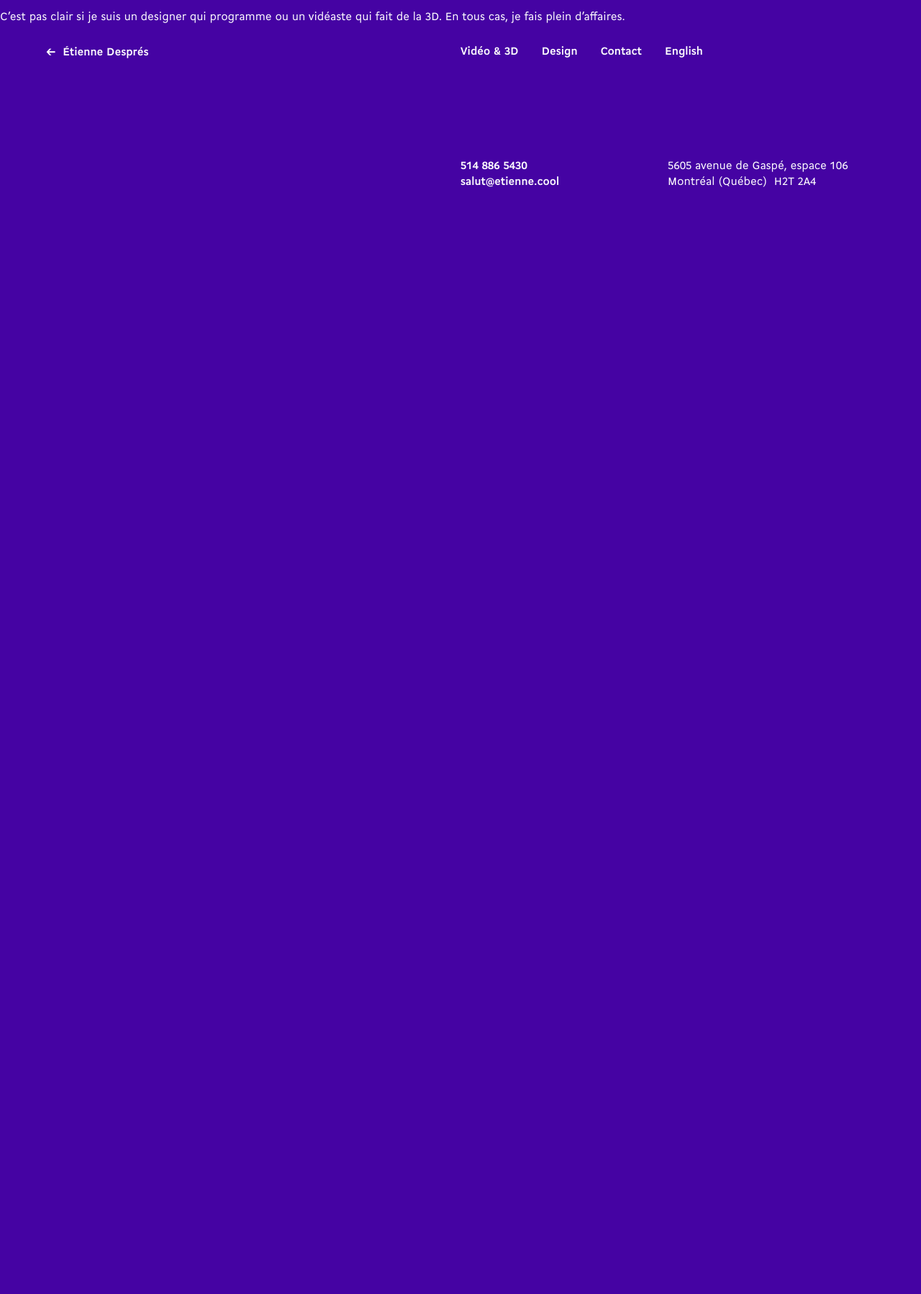
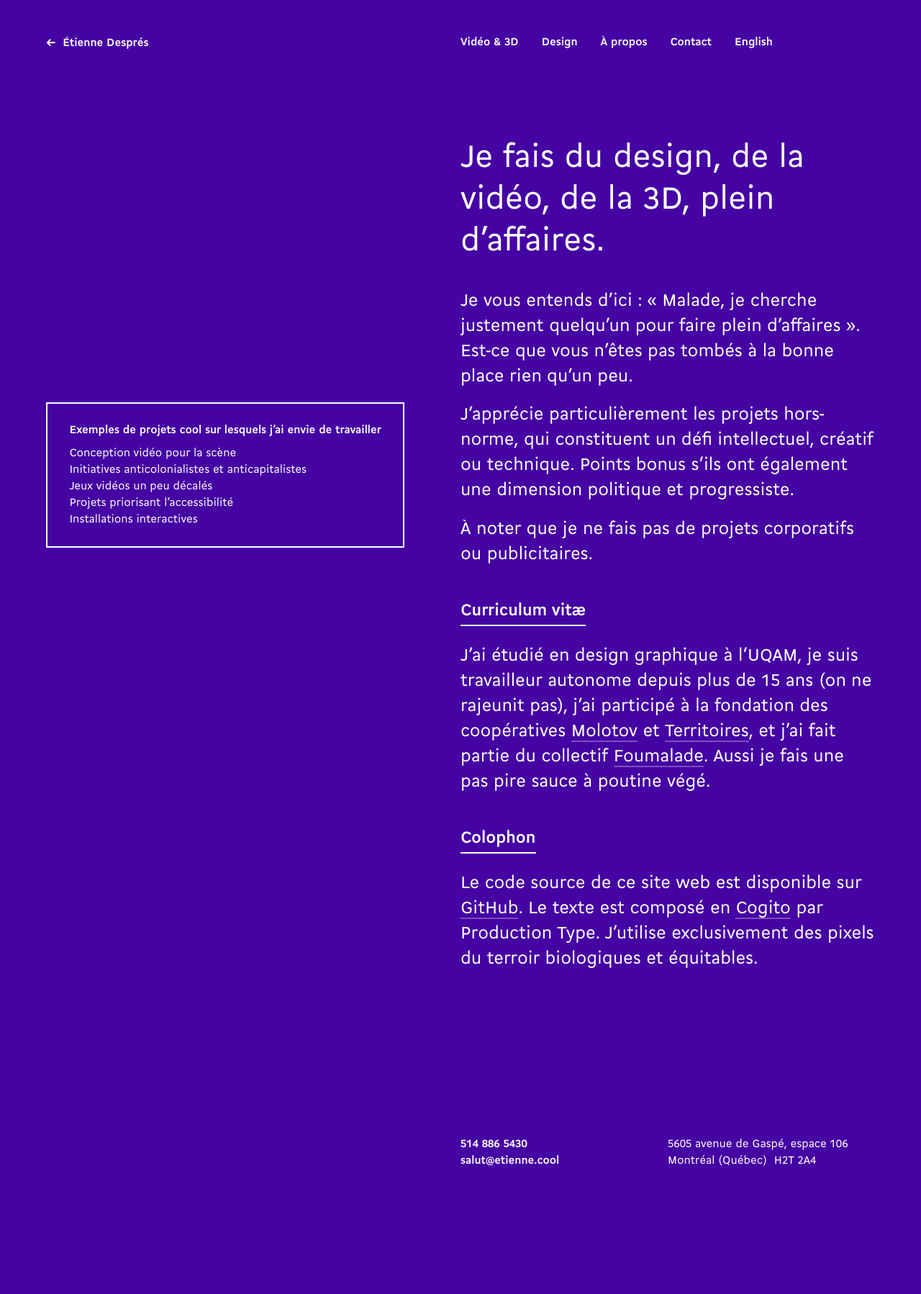
Before and after one commit to etienne/etienne, a Jekyll site: the page built from a-propos.html, in a window 1280 px wide. Shown: the whole page at 72% size. Built offline with Jekyll 4.4.1, drawn with Linux system fonts in a browser that asks for light colours; before the commit the page ends 900 px from its top, so only the background shows below that.

Commit message:
Ajoute la page À propos

```diff
--- a/_config.yml
+++ b/_config.yml
@@ -19,10 +19,12 @@
   fr:
     video: "Vidéo & 3D"
     design: "Design"
+    about: "À propos"
     contact: "Contact"
     language: "English"
   en:
     video: "Video & 3D"
     design: "Design"
+    about: "About"
     contact: "Contact"
     language: "Français"
--- a/_includes/nav.html
+++ b/_includes/nav.html
@@ -9,6 +9,7 @@
   <ul>
     <li class="hide-mobile"><a href="#video" data-scroll>{{ site.i18n[page.language]video }}</a></li>
     <li class="hide-mobile"><a href="#design" data-scroll>{{ site.i18n[page.language]design }}</a></li>
+    <li><a href="/a-propos">{{ site.i18n[page.language]about }}</a></li>
     <li><a href="#contact" data-scroll>{{ site.i18n[page.language]contact }}</a></li>
     <li>
       <a href="{{ language_url }}">
--- a/_sass/_content.scss
+++ b/_sass/_content.scss
@@ -6,6 +6,7 @@
     @include container;
     @include clearfix;
     @include section-margins;
+    position: relative;
 
     &.wide, &.wrapper {
       width: 100%;
@@ -51,6 +52,14 @@
       margin: 0;
     }
 
+    h2 {
+      display: inline-block;
+      padding-bottom: 0.3em;
+      margin-top: 1.3em;
+      margin-bottom: 1em;
+      border-bottom: 2px solid;
+    }
+
     p {
       @include medium-text;
       margin: 0 0 0.75em;
@@ -64,7 +73,7 @@
 
         a {
           border: none;
-          box-shadow: inset 0 -3px rgba(white, 0.2);
+          box-shadow: inset 0 -3px rgba(white, 0.3);
           transition: box-shadow $transition-speed;
 
           &:hover {
@@ -74,12 +83,48 @@
       }
 
       a {
-        border-bottom: 2px solid rgba(white, 0.2);
+        border-bottom: 2px solid rgba(white, 0.3);
         transition: border $transition-speed;
 
         &:hover {
           border-bottom-color: white;
         }
+      }
+    }
+
+    ul:not([class]) {
+      @include medium-text;
+      @include no-bullets;
+    }
+
+    aside {
+      border: 2px solid;
+      padding: 0.8em 1em;
+      margin: 1.5em 0;
+
+      @include tablet {
+        width: 46%;
+        float: left;
+        padding: 1.4em 1.8em;
+        margin: 0 1.5em 0 0;
+      }
+
+      @include desktop {
+        float: none;
+        width: auto;
+        max-width: 46%;
+        padding: 1.6em 1.9em;
+        position: absolute;
+        left: 0;
+      }
+
+      * {
+        @include normal-text;
+      }
+
+      h2 {
+        border: none;
+        margin: 0 0 0.25em;
       }
     }
 
--- a/_sass/_mixins.scss
+++ b/_sass/_mixins.scss
@@ -16,7 +16,7 @@
 
   @include tablet {
     font-size: 16px;
-    line-height: 22px;
+    line-height: 23px;
   }
 }
 
@@ -25,8 +25,8 @@
   line-height: 24px;
 
   @include tablet {
-    font-size: 26px;
-    line-height: 36px;
+    font-size: 25px;
+    line-height: 35px;
   }
 }
 
--- a/_sass/_nav.scss
+++ b/_sass/_nav.scss
@@ -2,6 +2,7 @@
   float: right;
 
   @include tablet {
+    font-weight: bold;
     float: left;
     width: 50%;
   }
@@ -11,7 +12,7 @@
 
     li {
       float: left;
-      margin-left: 18px;
+      margin-left: 14px;
 
       @include tablet {
         margin-left: 22px;
@@ -27,7 +28,6 @@
     }
 
     a {
-      font-weight: bold;
       display: block;
 
       span.expanded-word {
--- a/a-propos.html
+++ b/a-propos.html
@@ -5,6 +5,35 @@
 slug: a-propos
 ---
 
-<section class="intro">
-  <p>C’est pas clair si je suis un designer qui programme ou un vidéaste qui fait de la 3D. En tous cas, je fais plein d’affaires.</p>
-</section>
+<article class="content" data-body-class="{{ page.slug }}">
+  <section>
+    <div class="text">
+      <p class="intro">Je fais du design, de la vidéo, de la 3D, plein d’affaires.</p>
+
+      <p>Je vous entends d’ici&nbsp;: «&nbsp;Malade, je cherche justement quelqu’un pour faire plein d’affaires&nbsp;». Est-ce que vous n’êtes pas tombés à la bonne place rien qu’un peu.</p>
+
+      <aside>
+        <h2>Exemples de projets cool sur lesquels j’ai envie de travailler</h2>
+        <ul>
+          <li>Conception vidéo pour la scène</li>
+          <li>Initiatives anticolonialistes et anticapitalistes</li>
+          <li>Jeux vidéos un peu décalés</li>
+          <li>Projets priorisant l’accessibilité</li>
+          <li>Installations interactives</li>
+        </ul>
+      </aside>
+
+      <p>J’apprécie particulièrement les projets hors-norme, qui constituent un défi intellectuel, créatif ou technique. Points bonus s’ils ont également une dimension politique et progressiste.</p>
+
+      <p>À noter que je ne fais pas de projets corporatifs ou publicitaires.</p>
+
+      <h2>Curriculum vitæ</h2>
+
+      <p>J’ai étudié en design graphique à l’UQAM, je suis travailleur autonome depuis plus de 15 ans (on ne rajeunit pas), j’ai participé à la fondation des coopératives <a href="http://molotov.ca">Molotov</a> et <a href="http://territoires.coop">Territoires</a>, et j’ai fait partie du collectif <a href="http://foumalade.org">Foumalade</a>. Aussi je fais une pas pire sauce à poutine végé.</p>
+
+      <h2>Colophon</h2>
+
+      <p>Le code source de ce site web est disponible sur <a href="https://github.com/etienne/etienne/">GitHub</a>. Le texte est composé en <a href="https://www.productiontype.com/family/cogito">Cogito</a> par Production Type. J’utilise exclusivement des pixels du terroir biologiques et équitables.</p>
+    </div>
+  </section>
+</article>
```
